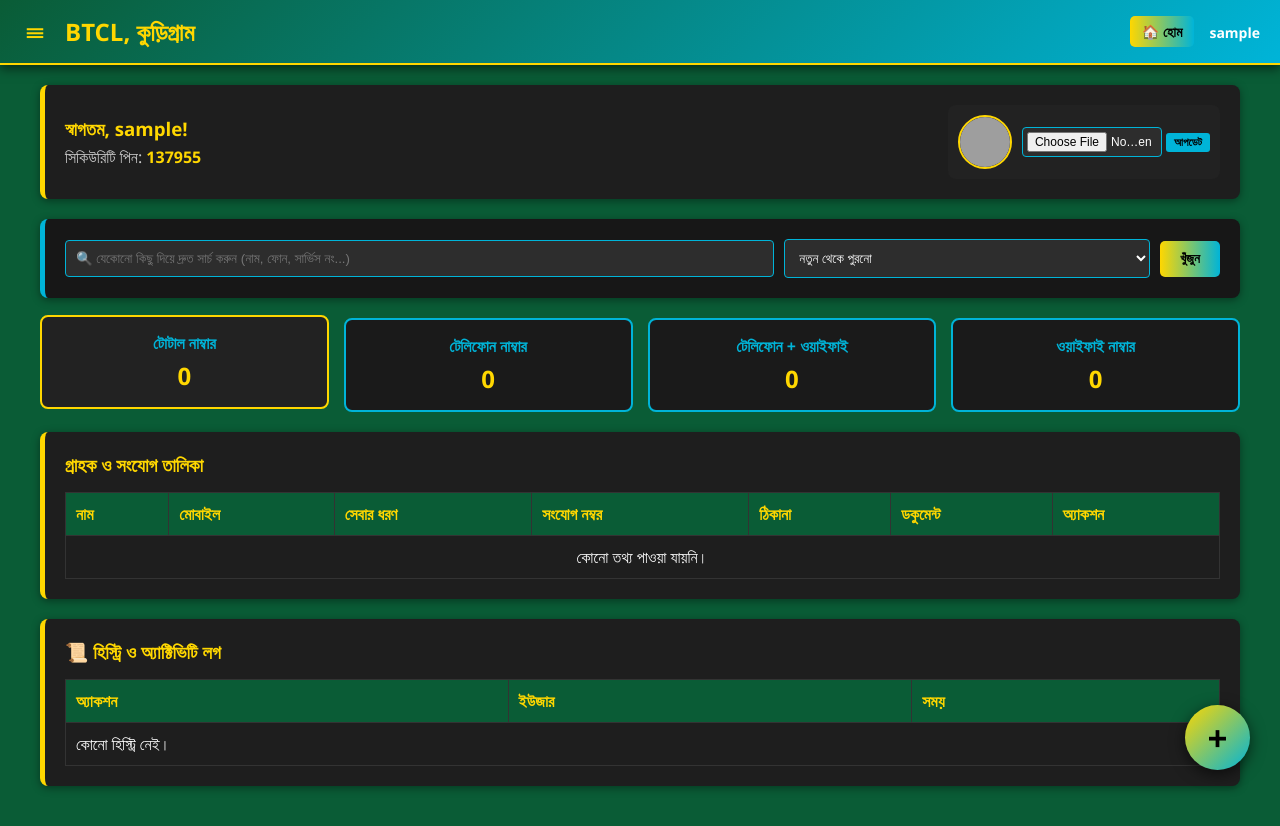
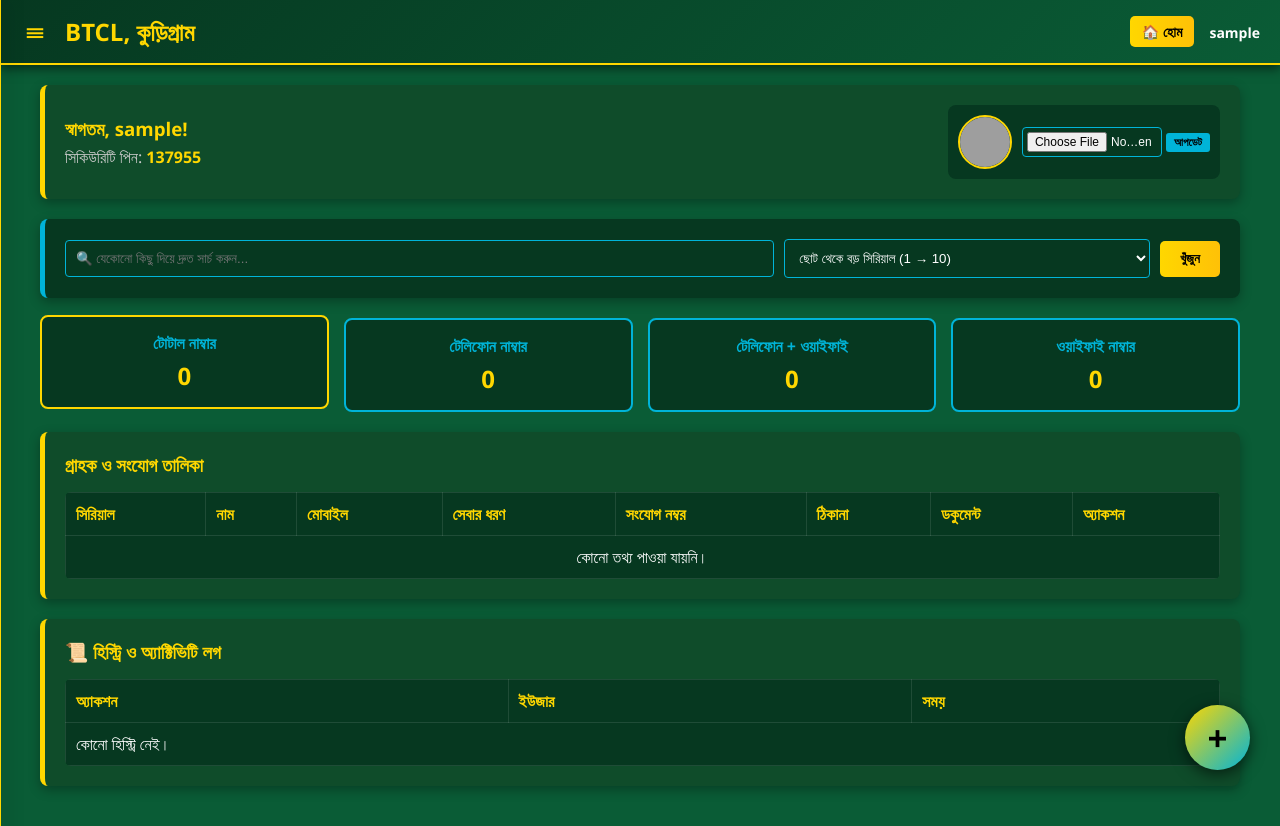
Before and after one commit to alommdkhushbu-design/btcl-kurigram, a Flask app: page /dashboard in a window 1280 px wide. Run offline with Flask 3, Linux system fonts and the light colour scheme; the visitor is signed in with stand-in values (Sample User, id 1); data comes from the database, SQL or seed files in the repository; data that the repository does not hold is empty; grey boxes are pictures that could not be loaded.

Commit message:
Update index.html

```diff
--- a/templates/index.html
+++ b/templates/index.html
@@ -7,10 +7,10 @@
     <style>
         :root {
             --primary-green: #0A5C36;
+            --dark-green: #063820;
             --accent-gold: #FFD700;
             --sky-blue: #00B4D8;
-            --dark-bg: #121212;
-            --light-card: #1E1E1E;
+            --light-card: #0F4C2A;
         }
         body {
             background-color: var(--primary-green);
@@ -20,7 +20,7 @@
             padding: 0;
         }
         header {
-            background: linear-gradient(135deg, var(--primary-green), var(--sky-blue));
+            background: linear-gradient(135deg, var(--dark-green), var(--primary-green));
             border-bottom: 2px solid var(--accent-gold);
             padding: 15px 20px;
             display: flex;
@@ -38,12 +38,13 @@
         /* সাইডবার মেনু */
         .sidebar {
             height: 100%; width: 0; position: fixed; z-index: 2000; top: 0; left: 0;
-            background-color: #111; overflow-x: hidden; transition: 0.3s; padding-top: 60px;
+            background-color: var(--dark-green); overflow-x: hidden; transition: 0.3s; padding-top: 60px;
             box-shadow: 5px 0 15px rgba(0,0,0,0.7);
+            border-right: 1px solid var(--accent-gold);
         }
         .sidebar a {
             padding: 12px 25px; text-decoration: none; font-size: 18px; color: #fff; display: block; transition: 0.2s;
-            border-bottom: 1px solid #222;
+            border-bottom: 1px solid rgba(255,255,255,0.1);
         }
         .sidebar a:hover { background-color: var(--primary-green); color: var(--accent-gold); }
         .sidebar .close-btn { position: absolute; top: 15px; right: 20px; font-size: 30px; color: var(--accent-gold); }
@@ -55,16 +56,16 @@
             padding: 20px;
             margin-bottom: 20px;
             border-radius: 8px;
-            box-shadow: 0 2px 8px rgba(0,0,0,0.4);
+            box-shadow: 0 4px 12px rgba(0,0,0,0.3);
         }
         .btn-custom {
-            background: linear-gradient(90deg, var(--accent-gold), var(--sky-blue));
+            background: linear-gradient(90deg, var(--accent-gold), #ffc107);
             color: #000; padding: 10px 20px; border: none; border-radius: 5px;
             cursor: pointer; font-weight: bold; text-decoration: none; display: inline-block;
         }
         .btn-custom:hover { opacity: 0.9; }
         input, select, textarea {
-            width: 100%; padding: 10px; margin: 8px 0; background: #2D2D2D;
+            width: 100%; padding: 10px; margin: 8px 0; background: #063820;
             border: 1px solid var(--sky-blue); color: white; border-radius: 4px; box-sizing: border-box;
         }
 
@@ -73,25 +74,25 @@
             display: flex; gap: 10px; flex-wrap: wrap; align-items: center; margin-bottom: 20px;
         }
         .top-search-bar input { flex: 2; min-width: 200px; margin: 0; }
-        .top-search-bar select { flex: 1; min-width: 130px; margin: 0; }
+        .top-search-bar select { flex: 1; min-width: 150px; margin: 0; }
 
         /* ৪টি কাউন্টার বক্স */
         .counter-grid {
             display: grid; grid-template-columns: repeat(auto-fit, minmax(220px, 1fr)); gap: 15px; margin-bottom: 20px;
         }
         .counter-box {
-            background: #1a1a1a; border: 2px solid var(--sky-blue); padding: 15px; border-radius: 8px; text-align: center;
+            background: var(--dark-green); border: 2px solid var(--sky-blue); padding: 15px; border-radius: 8px; text-align: center;
             cursor: pointer; transition: 0.3s; text-decoration: none; color: white; display: block;
         }
-        .counter-box:hover, .counter-box.active { border-color: var(--accent-gold); background: #222; transform: translateY(-3px); }
+        .counter-box:hover, .counter-box.active { border-color: var(--accent-gold); transform: translateY(-3px); }
         .counter-box h4 { margin: 0; font-size: 16px; color: var(--sky-blue); }
         .counter-box p { font-size: 24px; font-weight: bold; color: var(--accent-gold); margin: 5px 0 0; }
 
-        table { width: 100%; border-collapse: collapse; margin-top: 15px; }
-        th, td { border: 1px solid #333; padding: 10px; text-align: left; }
-        th { background-color: var(--primary-green); color: var(--accent-gold); }
+        table { width: 100%; border-collapse: collapse; margin-top: 15px; background: var(--dark-green); border-radius: 6px; overflow: hidden; }
+        th, td { border: 1px solid rgba(255,255,255,0.1); padding: 10px; text-align: left; }
+        th { background-color: var(--dark-green); color: var(--accent-gold); }
 
-        /* ফ্লোটিং প্লাস বাটন (ডান দিকের নিচে) */
+        /* ফ্লোটিং প্লাস বাটন */
         .floating-btn {
             position: fixed; bottom: 30px; right: 30px;
             background: linear-gradient(135deg, var(--accent-gold), var(--sky-blue));
@@ -105,10 +106,10 @@
         /* মডাল পপআপ ফর্ম */
         .modal {
             display: none; position: fixed; z-index: 3000; left: 0; top: 0; width: 100%; height: 100%;
-            background-color: rgba(0,0,0,0.7); overflow-y: auto; padding-top: 40px;
+            background-color: rgba(0,0,0,0.8); overflow-y: auto; padding-top: 40px;
         }
         .modal-content {
-            background-color: #1E1E1E; margin: auto; padding: 25px; border: 2px solid var(--accent-gold);
+            background-color: var(--light-card); margin: auto; padding: 25px; border: 2px solid var(--accent-gold);
             width: 90%; max-width: 600px; border-radius: 10px; position: relative;
         }
         .close-modal { color: #aaa; float: right; font-size: 28px; font-weight: bold; cursor: pointer; }
@@ -134,13 +135,15 @@
         </div>
     </header>
 
+    <!-- সাইডবার মেনু -->
     <div id="mySidebar" class="sidebar">
         <a href="javascript:void(0)" class="close-btn" onclick="closeNav()">&times;</a>
         <h3 style="padding: 0 25px; color: var(--accent-gold); margin-bottom: 20px;">মেনু অপশন</h3>
         <a href="/dashboard">🏠 হোম পেজ</a>
         <a href="#" onclick="openAddModal(); closeNav();">➕ নতুন নাম্বার এড করুন</a>
+        <a href="#" onclick="openAddModal(); closeNav();">🖼️ গ্যালারি থেকে ছবি আপলোড</a>
         {% if role == 'super_admin' %}
-        <a href="#admin-panel" onclick="closeNav();">🛡️ রিয়েল এডমিন প্যানেল</a>
+        <a href="#admin-panel" onclick="closeNav();">🛡️ ইউজার ও এডমিন ম্যানেজমেন্ট</a>
         {% endif %}
         <a href="#history-sec" onclick="closeNav();">📜 হিস্ট্রি লগ</a>
         <a href="/logout" style="color: #ff4d4d;">🚪 লগআউট</a>
@@ -177,58 +180,60 @@
             {% endif %}
 
         {% else %}
+            <!-- ইউজার ও প্রোফাইল ওভারভিউ -->
             <div class="card">
                 <div style="display: flex; justify-content: space-between; align-items: center; flex-wrap: wrap; gap: 15px;">
                     <div>
                         <h3>স্বাগতম, {{ session.get('user') }}!</h3>
                         <p style="margin: 5px 0 0; color: #ccc;">সিকিউরিটি পিন: <b style="color: var(--accent-gold);">137955</b></p>
                     </div>
-                    <div style="display: flex; align-items: center; gap: 10px; background: #222; padding: 10px; border-radius: 8px;">
+                    <div style="display: flex; align-items: center; gap: 10px; background: var(--dark-green); padding: 10px; border-radius: 8px;">
                         <img src="{{ url_for('static', filename='uploads/' + current_user_data[8]) }}" alt="Profile" style="width: 50px; height: 50px; border-radius: 50%; object-fit: cover; border: 2px solid var(--accent-gold);">
                         <form action="/update_profile" method="POST" enctype="multipart/form-data" style="margin:0;">
                             <input type="file" name="profile_pic" accept="image/*" required style="font-size: 12px; padding: 4px; width: 140px;">
-                            <button type="submit" style="background: var(--sky-blue); border:none; padding: 3px 8px; border-radius:3px; cursor:pointer; font-size:11px; font-weight:bold;">আপডেট</button>
+                            <button type="submit" style="background: var(--sky-blue); border:none; padding: 3px 8px; border-radius:3px; cursor:pointer; font-size:11px; font-weight:bold; color:black;">আপডেট</button>
                         </form>
                     </div>
                 </div>
             </div>
 
-            <div class="card" style="background: #171717; border-left: 5px solid var(--sky-blue);">
+            <!-- সবার উপরে লাইভ সার্চ ও সর্টিং বার (ছোট থেকে বড় / বড় থেকে ছোট সিরিয়াল) -->
+            <div class="card" style="background: var(--dark-green); border-left: 5px solid var(--sky-blue);">
                 <form action="/dashboard" method="GET" class="top-search-bar" style="margin: 0;">
-                    <input type="text" name="search" placeholder="🔍 যেকোনো কিছু দিয়ে দ্রুত সার্চ করুন (নাম, ফোন, সার্ভিস নং...)" value="{{ request.args.get('search', '') }}">
+                    <input type="text" name="search" placeholder="🔍 যেকোনো কিছু দিয়ে দ্রুত সার্চ করুন..." value="{{ request.args.get('search', '') }}">
                     <select name="sort" onchange="this.form.submit()">
-                        <option value="new" {% if request.args.get('sort') == 'new' %}selected{% endif %}>নতুন থেকে পুরনো</option>
-                        <option value="old" {% if request.args.get('sort') == 'old' %}selected{% endif %}>পুরনো থেকে নতুন</option>
-                        <option value="az" {% if request.args.get('sort') == 'az' %}selected{% endif %}>A - Z (বর্ণানুক্রমিক)</option>
-                        <option value="za" {% if request.args.get('sort') == 'za' %}selected{% endif %}>Z - A (বিপরীত)</option>
+                        <option value="asc" {% if request.args.get('sort') == 'asc' %}selected{% endif %}>ছোট থেকে বড় সিরিয়াল (1 → 10)</option>
+                        <option value="desc" {% if request.args.get('sort') == 'desc' %}selected{% endif %}>বড় থেকে ছোট সিরিয়াল (10 → 1)</option>
                     </select>
                     <input type="hidden" name="filter" value="{{ active_filter }}">
                     <button type="submit" class="btn-custom">খুঁজুন</button>
                 </form>
             </div>
 
+            <!-- ৪টি কাউন্টার ঘর -->
             <div class="counter-grid">
-                <a href="/dashboard?filter=all&search={{ request.args.get('search', '') }}&sort={{ request.args.get('sort', 'new') }}" class="counter-box {% if active_filter == 'all' %}active{% endif %}">
+                <a href="/dashboard?filter=all&search={{ request.args.get('search', '') }}&sort={{ request.args.get('sort', 'asc') }}" class="counter-box {% if active_filter == 'all' %}active{% endif %}">
                     <h4>টোটাল নাম্বার</h4>
                     <p>{{ total_count }}</p>
                 </a>
-                <a href="/dashboard?filter=Telephone&search={{ request.args.get('search', '') }}&sort={{ request.args.get('sort', 'new') }}" class="counter-box {% if active_filter == 'Telephone' %}active{% endif %}">
+                <a href="/dashboard?filter=Telephone&search={{ request.args.get('search', '') }}&sort={{ request.args.get('sort', 'asc') }}" class="counter-box {% if active_filter == 'Telephone' %}active{% endif %}">
                     <h4>টেলিফোন নাম্বার</h4>
                     <p>{{ tel_count }}</p>
                 </a>
-                <a href="/dashboard?filter=Tel+WiFi&search={{ request.args.get('search', '') }}&sort={{ request.args.get('sort', 'new') }}" class="counter-box {% if active_filter == 'Tel+WiFi' %}active{% endif %}">
+                <a href="/dashboard?filter=Tel+WiFi&search={{ request.args.get('search', '') }}&sort={{ request.args.get('sort', 'asc') }}" class="counter-box {% if active_filter == 'Tel+WiFi' %}active{% endif %}">
                     <h4>টেলিফোন + ওয়াইফাই</h4>
                     <p>{{ tel_wifi_count }}</p>
                 </a>
-                <a href="/dashboard?filter=WiFi&search={{ request.args.get('search', '') }}&sort={{ request.args.get('sort', 'new') }}" class="counter-box {% if active_filter == 'WiFi' %}active{% endif %}">
+                <a href="/dashboard?filter=WiFi&search={{ request.args.get('search', '') }}&sort={{ request.args.get('sort', 'asc') }}" class="counter-box {% if active_filter == 'WiFi' %}active{% endif %}">
                     <h4>ওয়াইফাই নাম্বার</h4>
                     <p>{{ wifi_count }}</p>
                 </a>
             </div>
 
+            <!-- রিয়েল এডমিন কন্ট্রোল প্যানেল -->
             {% if current_user == 'Khushbu23' %}
             <div class="card" id="admin-panel" style="border-left-color: red;">
-                <h3>🛡️ রিয়েল এডমিন কন্ট্রোল প্যানেল (Super Admin)</h3>
+                <h3>🛡️ ইউজার ও এডমিন ম্যানেজমেন্ট প্যানেল</h3>
 
                 <h4 style="color: var(--accent-gold); margin-top: 15px;">পেন্ডিং অ্যাকাউন্ট এপ্রুভাল:</h4>
                 <table>
@@ -277,10 +282,12 @@
             </div>
             {% endif %}
 
+            <!-- গ্রাহক ও সংযোগ তালিকা -->
             <div class="card">
                 <h3>গ্রাহক ও সংযোগ তালিকা</h3>
                 <table>
                     <tr>
+                        <th>সিরিয়াল</th>
                         <th>নাম</th>
                         <th>মোবাইল</th>
                         <th>সেবার ধরণ</th>
@@ -291,6 +298,7 @@
                     </tr>
                     {% for rec in records %}
                     <tr>
+                        <td style="color: var(--accent-gold); font-weight: bold;">#{{ rec[0] }}</td>
                         <td>{{ rec[1] }}</td>
                         <td>{{ rec[2] }}</td>
                         <td>{{ rec[3] }}</td>
@@ -304,15 +312,17 @@
                             {% endif %}
                         </td>
                         <td>
+                            <button onclick="openEditModal('{{ rec[0] }}', '{{ rec[1] }}', '{{ rec[2] }}', '{{ rec[3] }}', '{{ rec[4] }}', '{{ rec[5] }}', '{{ rec[6] }}')" style="background: var(--sky-blue); border:none; padding: 4px 8px; border-radius:3px; cursor:pointer; color:black; font-weight:bold; margin-right:5px;">এডিট</button>
                             <a href="/delete_record/{{ rec[0] }}" style="color: #ff4d4d; font-weight: bold; text-decoration: none;">ডিলিট</a>
                         </td>
                     </tr>
                     {% else %}
-                    <tr><td colspan="7" style="text-align: center;">কোনো তথ্য পাওয়া যায়নি।</td></tr>
+                    <tr><td colspan="8" style="text-align: center;">কোনো তথ্য পাওয়া যায়নি।</td></tr>
                     {% endfor %}
                 </table>
             </div>
 
+            <!-- হিস্ট্রি লগ সেকশন -->
             <div class="card" id="history-sec">
                 <h3>📜 হিস্ট্রি ও অ্যাক্টিভিটি লগ</h3>
                 <table>
@@ -325,8 +335,10 @@
                 </table>
             </div>
 
+            <!-- ডান দিকের নিচে বড় ফ্লোটিং প্লাস (+) আইকন বাটন -->
             <a href="javascript:void(0)" class="floating-btn" onclick="openAddModal()">+</a>
 
+            <!-- নতুন নাম্বার এড করার পপআপ মডাল -->
             <div id="addModal" class="modal">
                 <div class="modal-content">
                     <span class="close-modal" onclick="closeAddModal()">&times;</span>
@@ -343,10 +355,35 @@
                         <input type="text" name="address" placeholder="ঠিকানা">
                         <textarea name="note" placeholder="অতিরিক্ত নোট"></textarea>
 
-                        <label style="display: block; margin-top: 10px; color: var(--accent-gold); font-size: 14px;">ডকুমেন্ট ছবি বা ফাইল (ক্যামেরা বা গ্যালারি থেকে দিন):</label>
-                        <input type="file" name="doc_file" accept="image/*" capture="environment" style="background: #222;">
+                        <label style="display: block; margin-top: 10px; color: var(--accent-gold); font-size: 14px;">গ্যালারি বা ক্যামেরা থেকে ছবি/ডকুমেন্ট দিন:</label>
+                        <input type="file" name="doc_file" accept="image/*" style="background: var(--dark-green);">
 
                         <button type="submit" class="btn-custom" style="width: 100%; margin-top: 15px;">তথ্য সংরক্ষণ করুন</button>
+                    </form>
+                </div>
+            </div>
+
+            <!-- ডাটা এডিট বা আপডেট করার পপআপ মডাল -->
+            <div id="editModal" class="modal">
+                <div class="modal-content">
+                    <span class="close-modal" onclick="closeEditModal()">&times;</span>
+                    <h3>রেকর্ড এডিট ও আপডেট করুন</h3>
+                    <form action="/update_record" method="POST" enctype="multipart/form-data">
+                        <input type="hidden" name="rec_id" id="edit_rec_id">
+                        <input type="text" name="name" id="edit_name" placeholder="গ্রাহকের নাম" required>
+                        <input type="text" name="phone" id="edit_phone" placeholder="মোবাইল নম্বর" required>
+                        <select name="service_type" id="edit_service_type" required>
+                            <option value="Telephone">টেলিফোন নম্বর</option>
+                            <option value="Tel+WiFi">টেলিফোন + ওয়াইফাই নম্বর</option>
+                            <option value="WiFi">ওয়াইফাই নম্বর</option>
+                        </select>
+                        <input type="text" name="service_no" id="edit_service_no" placeholder="সংযোগ নম্বর">
+                        <input type="text" name="address" id="edit_address" placeholder="ঠিকানা">
+
+                        <label style="display: block; margin-top: 10px; color: var(--accent-gold); font-size: 14px;">নতুন ছবি বা ফাইল আপলোড (পরিবর্তন করতে চাইলে):</label>
+                        <input type="file" name="doc_file" accept="image/*" style="background: var(--dark-green);">
+
+                        <button type="submit" class="btn-custom" style="width: 100%; margin-top: 15px;">আপডেট সংরক্ষণ করুন</button>
                     </form>
                 </div>
             </div>
@@ -367,10 +404,26 @@
         function closeAddModal() {
             document.getElementById("addModal").style.display = "none";
         }
+
+        function openEditModal(id, name, phone, service_type, service_no, address) {
+            document.getElementById("edit_rec_id").value = id;
+            document.getElementById("edit_name").value = name;
+            document.getElementById("edit_phone").value = phone;
+            document.getElementById("edit_service_type").value = service_type;
+            document.getElementById("edit_service_no").value = service_no;
+            document.getElementById("edit_address").value = address;
+            document.getElementById("editModal").style.display = "block";
+        }
+        function closeEditModal() {
+            document.getElementById("editModal").style.display = "none";
+        }
+
         window.onclick = function(event) {
-            let modal = document.getElementById('addModal');
-            if (event.target == modal) {
-                modal.style.display = "none";
+            if (event.target == document.getElementById('addModal')) {
+                document.getElementById('addModal').style.display = "none";
+            }
+            if (event.target == document.getElementById('editModal')) {
+                document.getElementById('editModal').style.display = "none";
             }
         }
     </script>
```
